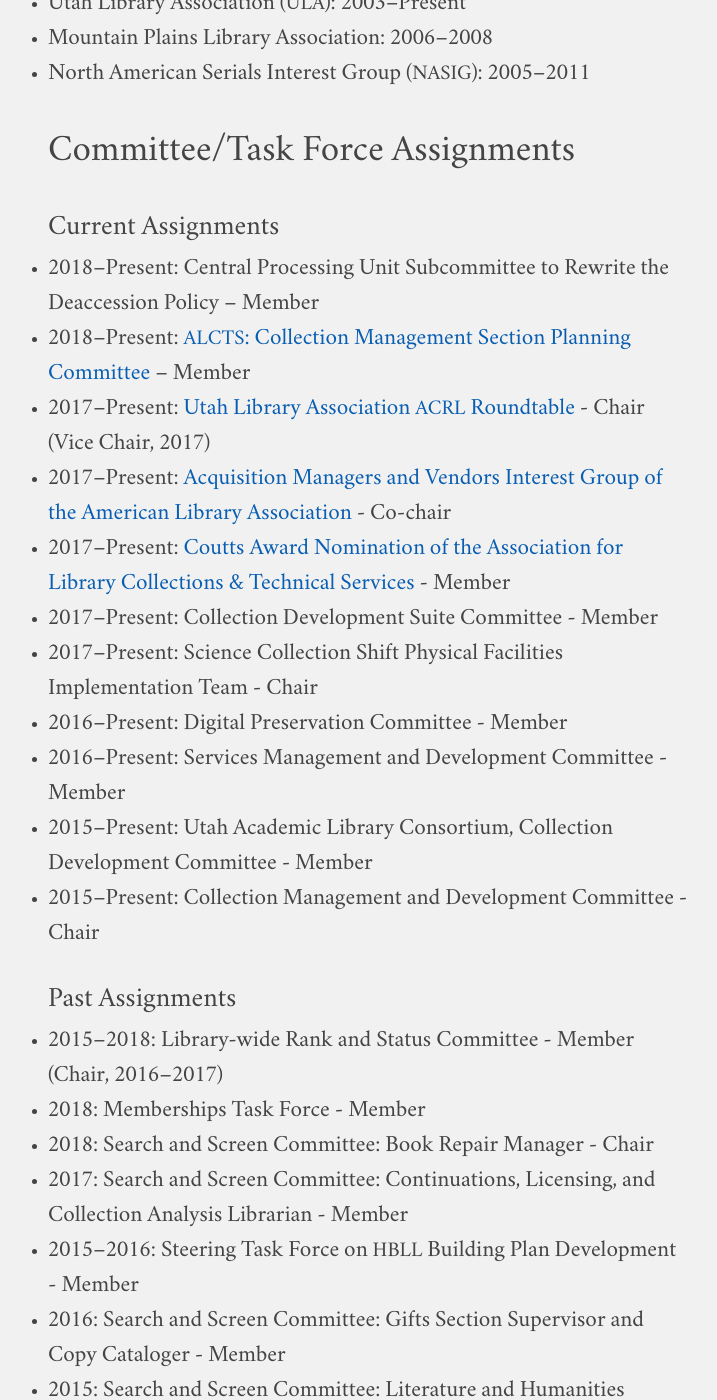
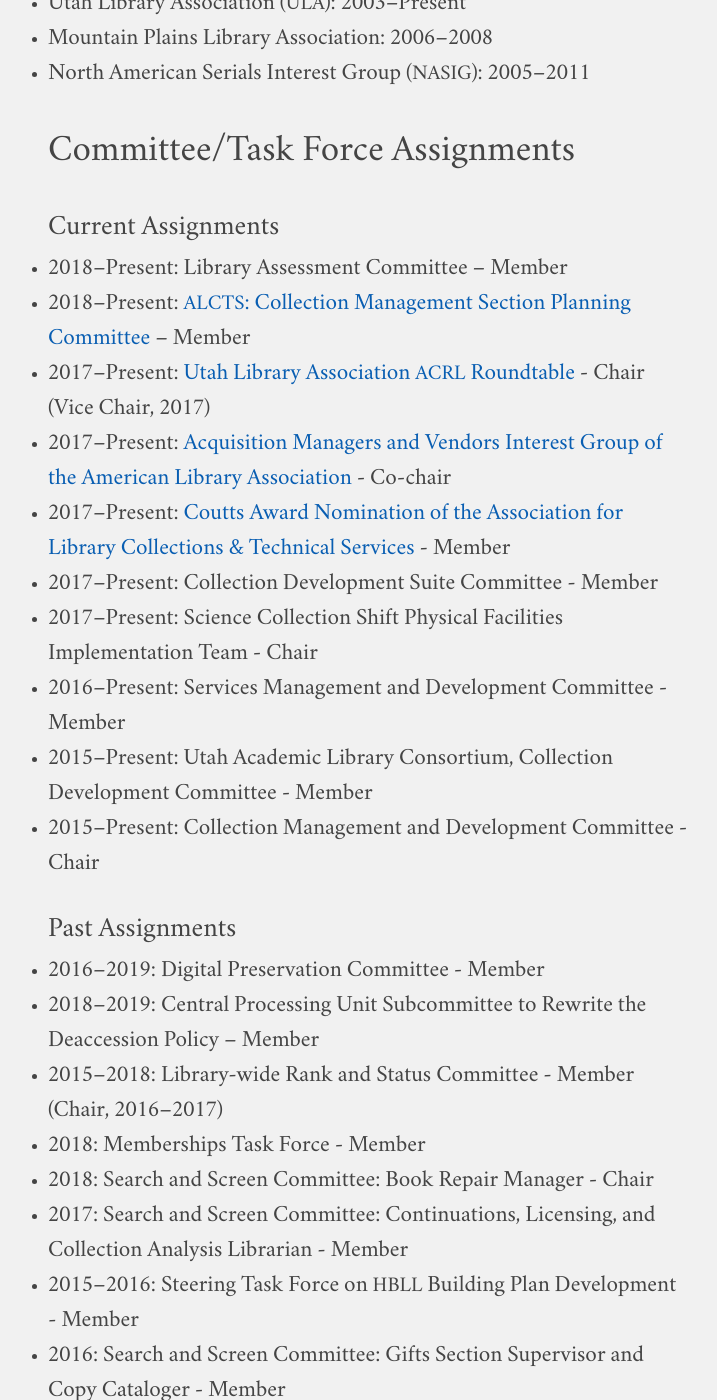
Before and after one commit to jaredhowland/jaredhowland.github.io, a Jekyll site: the page built from content/vita.md, in a window 1280 px wide and 1400 px high, scrolled down 12628 px. Shown: the whole window, without its empty margins (272-989 px from the left). Built offline with Jekyll 4.4.1, drawn with Linux system fonts in a browser that asks for light colours.

Commit message:
Update vita.md

```diff
--- a/content/vita.md
+++ b/content/vita.md
@@ -175,19 +175,20 @@ Implemented a Journals A–Z list, OpenURL link resolver, and an Electronic Reso
 ## Committee/Task Force Assignments ##
 
 ### Current Assignments ###
-* 2018–Present: Central Processing Unit Subcommittee to Rewrite the Deaccession Policy – Member
+* 2018–Present: Library Assessment Committee – Member
 * 2018–Present: [<span class="caps">ALCTS</span>: Collection Management Section Planning Committee][15] – Member
 * 2017–Present: [Utah Library Association <span class="caps">ACRL</span> Roundtable][16] - Chair (Vice Chair, 2017)
 * 2017–Present: [Acquisition Managers and Vendors Interest Group of the American Library Association][17] - Co-chair
 * 2017–Present: [Coutts Award Nomination of the Association for Library Collections & Technical Services][18] - Member
 * 2017–Present: Collection Development Suite Committee - Member
 * 2017–Present: Science Collection Shift Physical Facilities Implementation Team - Chair
-* 2016–Present: Digital Preservation Committee - Member
 * 2016–Present: Services Management and Development Committee - Member
 * 2015–Present: Utah Academic Library Consortium, Collection Development Committee - Member
 * 2015–Present: Collection Management and Development Committee - Chair
 
 ### Past Assignments ###
+* 2016–2019: Digital Preservation Committee - Member
+* 2018–2019: Central Processing Unit Subcommittee to Rewrite the Deaccession Policy – Member
 * 2015–2018: Library-wide Rank and Status Committee - Member (Chair, 2016–2017)
 * 2018: Memberships Task Force - Member
 * 2018: Search and Screen Committee: Book Repair Manager - Chair
```
